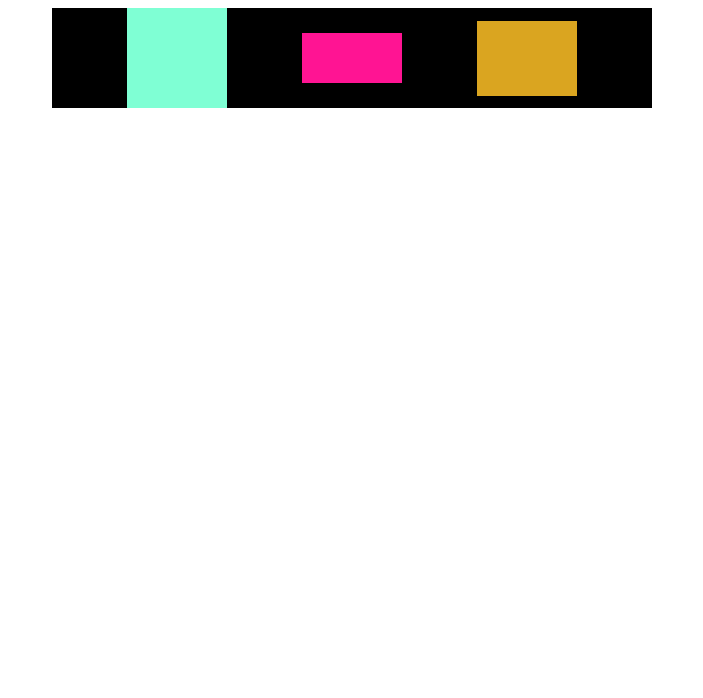
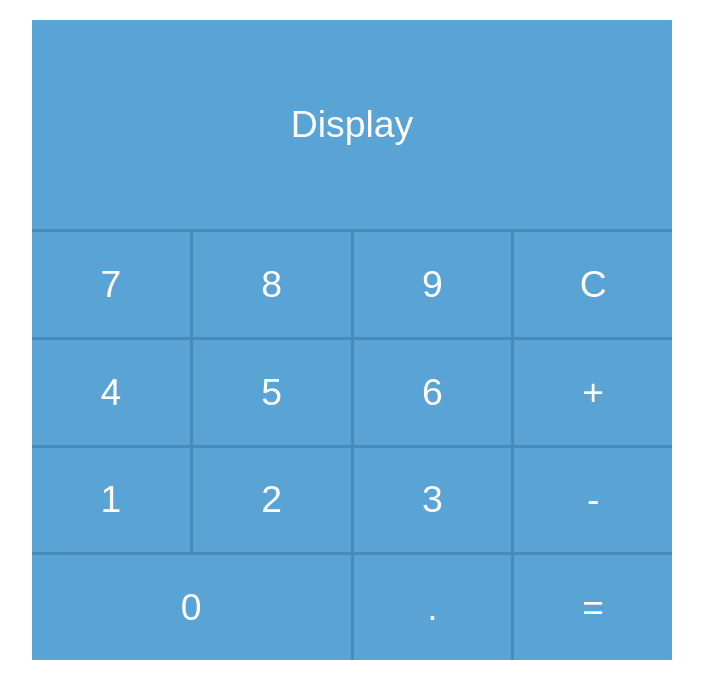
Before and after one commit to DamianD44177/Aplikacje_internetowe, a plain HTML site: page index.html in a window 1280 px wide. Shown: the whole page, without its empty margins (288-991 px from the left). Drawn offline with Linux system fonts and the light colour scheme.

Commit message:
Grid-y / kalkulator poczatek - wyglad

```diff
--- a/index.html
+++ b/index.html
@@ -7,10 +7,25 @@
 </head>
 <body>
     <div id="container">
-        <div></div>
-        <div></div>
-        <div></div>
+        <div>1</div>
+        <div>2</div>
+        <div>3</div>
+        <div>4</div>
+        <div>5</div>
+        <div>6</div>
+        <div>7</div>
+        <div>8</div>
+        <div>9</div>
+        <div>0</div>
+        <div>C</div>
+        <div>+</div>
+        <div>-</div>
+        <div>=</div>
+        <div>.</div>
+        <div>Display</div>
     </div>
+
+
 
 </body>
 </html>
--- a/style.css
+++ b/style.css
@@ -1,37 +1,109 @@
-#container{
-    /* rozmiar całego kontenera */
-    width: 600px;
-    background-color: black;
-    margin: 0 auto;
-    display: flex;
-    justify-content: space-evenly;
-    align-items: center;                    /* centrowanie w poziomie */
+html, body{
+    height: 100%;
+    margin: 0;
+    padding: 0;     /*wew margines */
 }
 
-#container > div{
-    background-color: aquamarine;
-    transition: all .3s linear;
-    /* rozmiary na stale */
-    height: 100px;
-    width: 100px;
+#container {
+    display: grid;
+    grid-template-columns: 1fr 1fr 1fr 1fr;     /*stosunek pustych przestrzeni / coś jak flex */
+    grid-template-rows: 2fr 1fr 1fr 1fr 1fr;
+    width: 50%;
+    height: 80%;
+    margin: 20px auto;
+    font: normal 28pt sans-serif;
+    color: white;
+    background-color: rgba(24, 111, 168, 0.795);
+    grid-gap: 3px;
 }
 
-/* dla II-go dziecka */
-#container > div:nth-child(2){
-    background-color: deeppink;
-    height: 50px;
+#container > div {
+    background-color: rgba(105, 182, 233, 0.589);
+    display: flex;
+    justify-content: center;
+    align-items: center;
 }
 
-/* dla III-go dziecka */
-#container > div:nth-child(3){
-    background-color: goldenrod;
-    height: 75px;
+#container > div:hover {
+    background-color: rgba(128, 230, 224, 0.589);
 }
 
-/* animacja */
-#container > div:hover{
-    background-color: blueviolet;
-    width: 150px;
+#container > div:nth-child(1){
+    grid-row: 4;
+    grid-column: 1;
 }
 
-/* flex grow 1x, 2x, 3x */
+#container > div:nth-child(2){
+    grid-row: 4;
+    grid-column: 2;
+}
+
+#container > div:nth-child(3){
+    grid-row: 4;
+    grid-column: 3;
+}
+
+#container > div:nth-child(4){
+    grid-row: 3;
+    grid-column: 1;
+}
+
+#container > div:nth-child(5){
+    grid-row: 3;
+    grid-column: 2;
+}
+
+#container > div:nth-child(6){
+    grid-row: 3;
+    grid-column: 3;
+}
+
+#container > div:nth-child(7){
+    grid-row: 2;
+    grid-column: 1;
+}
+
+#container > div:nth-child(8){
+    grid-row: 2;
+    grid-column: 2;
+}
+
+#container > div:nth-child(9){
+    grid-row: 2;
+    grid-column: 3;
+}
+
+#container > div:nth-child(10){
+    grid-row: 5;
+    grid-column: 1/3;               /* od 1 do 3 */
+}
+
+#container > div:nth-child(11){
+    grid-row: 2;
+    grid-column: 4;
+}
+
+#container > div:nth-child(12){
+    grid-row: 3;
+    grid-column: 4;
+}
+
+#container > div:nth-child(13){
+    grid-row: 4;
+    grid-column: 4;
+}
+
+#container > div:nth-child(14){
+    grid-row: 5;
+    grid-column: 4;
+}
+
+#container > div:nth-child(15){
+    grid-row: 5;
+    grid-column: 3;
+}
+
+#container > div:nth-child(16){
+    grid-row: 1;
+    grid-column: 1/5;
+}
```
